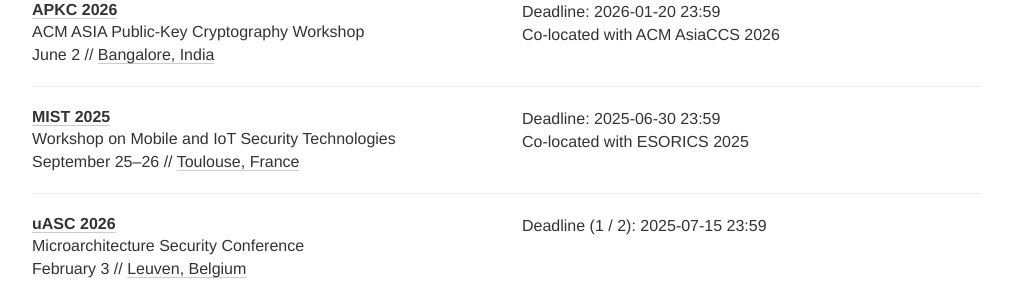
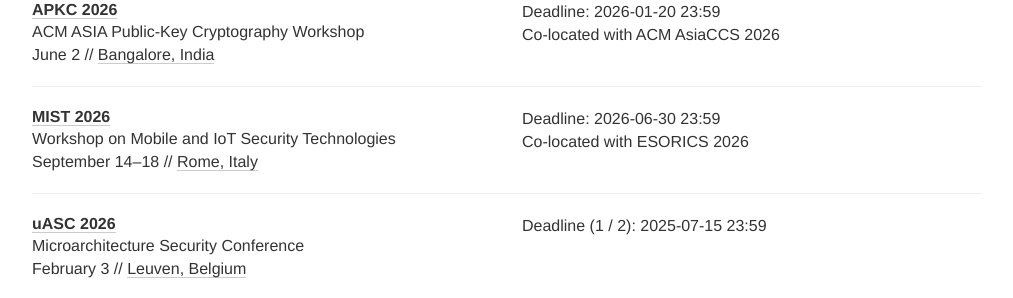
Before and after one commit to sec-deadlines/sec-deadlines.github.io, a Jekyll site: the page built from index.html, in a window 1280 px wide and 900 px high, scrolled down 20504 px. Shown: the part 152-450 px from the top of the window, without its empty margins (133-1146 px from the left). Built offline with Jekyll 4.4.1, drawn with Linux system fonts in a browser that asks for light colours; nearby versions of some CDN libraries; comment, search, counter and statistics services are not loaded.

Commit message:
Update conferences.yml

```diff
--- a/_data/conferences.yml
+++ b/_data/conferences.yml
@@ -1425,12 +1425,12 @@
 
 - name: MIST
   description: Workshop on Mobile and IoT Security Technologies
-  year: 2025
+  year: 2026
   link: https://mist-workshop.github.io/
-  deadline: ["2025-06-30 23:59"]
-  comment: Co-located with ESORICS 2025
-  date: September 25-26
-  place: Toulouse, France
+  deadline: ["2026-06-30 23:59"]
+  comment: Co-located with ESORICS 2026
+  date: September 14-18
+  place: Rome, Italy
   tags: [SEC, PRIV, CRYPTO, SHOP]
 
 - name: uASC
```
